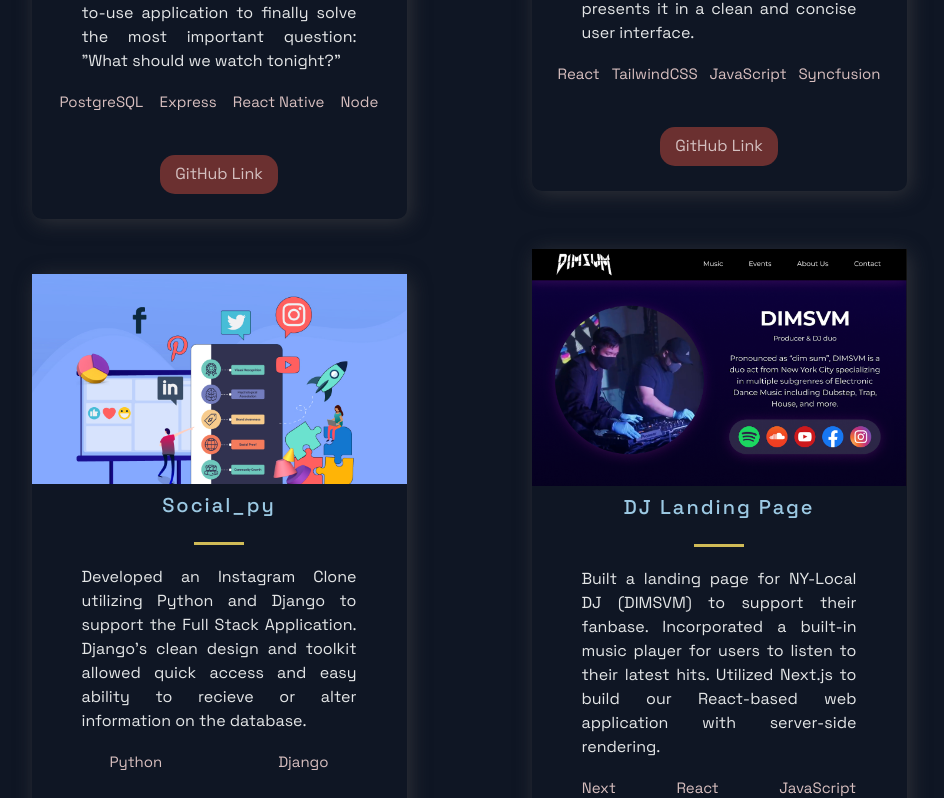
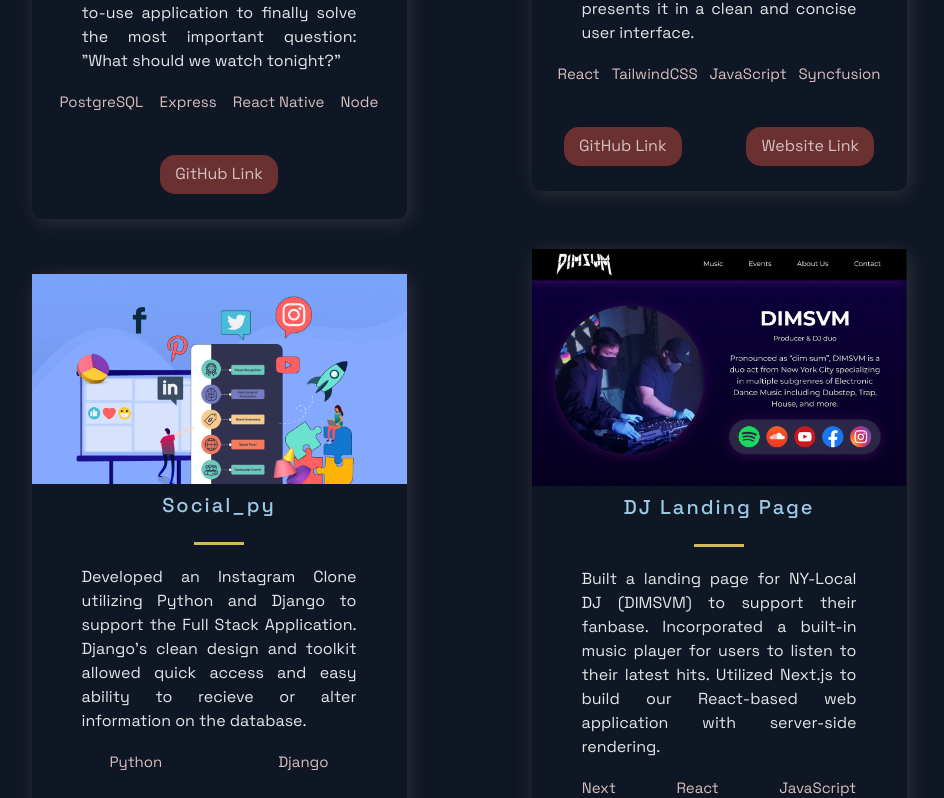
Before and after one commit to dvebino/portfolioV2, a Next.js app: page / in a window 1280 px wide. Shown: the part 1409-2207 px from the top of the page, without its empty margins (171-1115 px from the left). Built offline with nearby package versions, Linux system fonts and the light colour scheme.

Commit message:
updating for website links in projects

```diff
--- a/src/components/Projects/Projects.js
+++ b/src/components/Projects/Projects.js
@@ -26,6 +26,9 @@
             </div>
             <UtilityList>
               <ExternalLinks href={source}>GitHub Link</ExternalLinks>
+              {
+                visit === '' ? '' : <ExternalLinks href={visit}>Website Link</ExternalLinks>
+              }
             </UtilityList>
           </BlogCard>
         ))
--- a/src/constants/constants.js
+++ b/src/constants/constants.js
@@ -7,7 +7,7 @@
       image: '/images/Bobo.png',
       tags: ['PostgreSQL','Express','React Native','Node'],
     source: 'https://github.com/Gonzos-Greenery/BoBo',
-    visit: 'https://google.com',
+    visit: '',
     id: 0,
   },
   {
```
